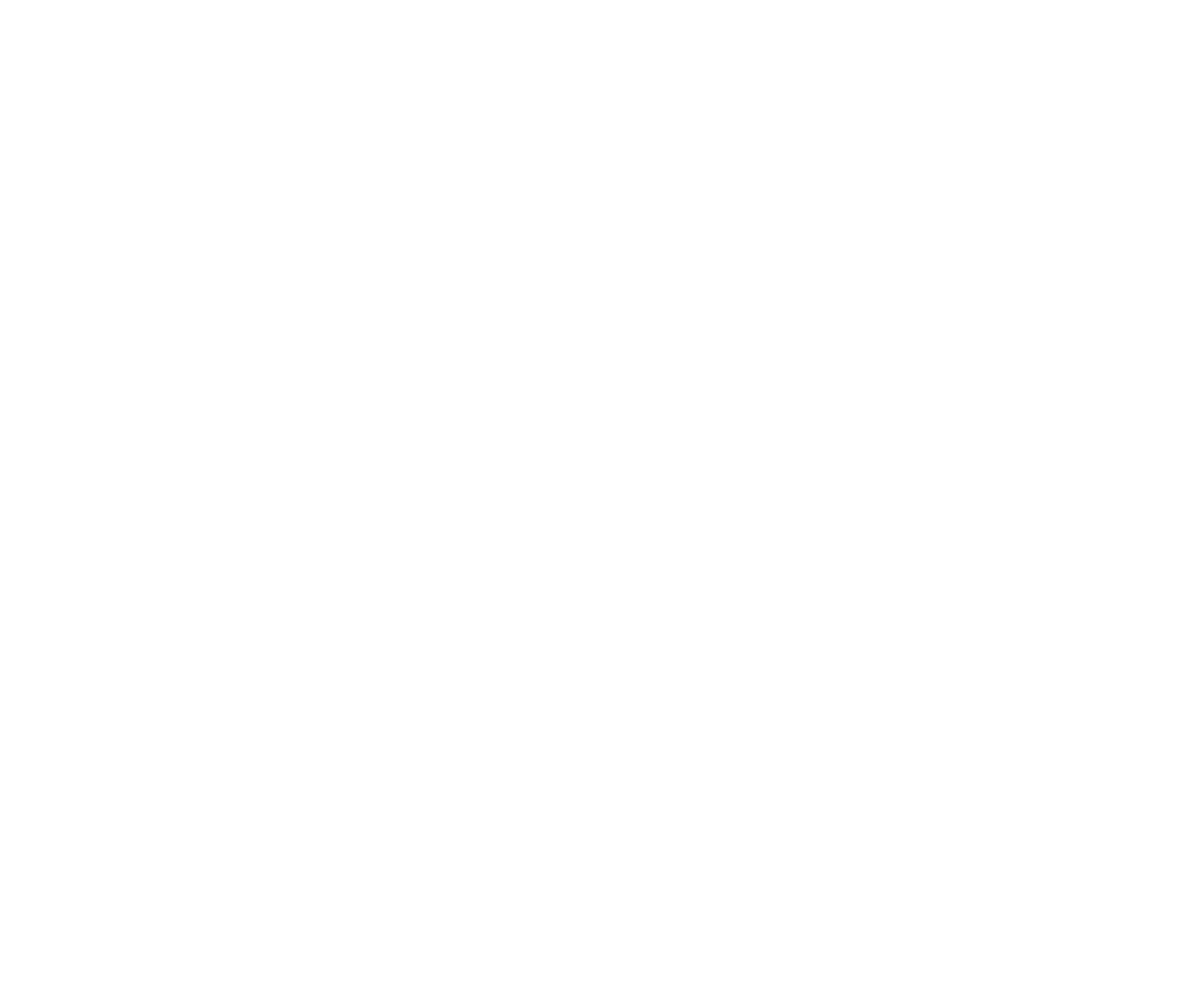
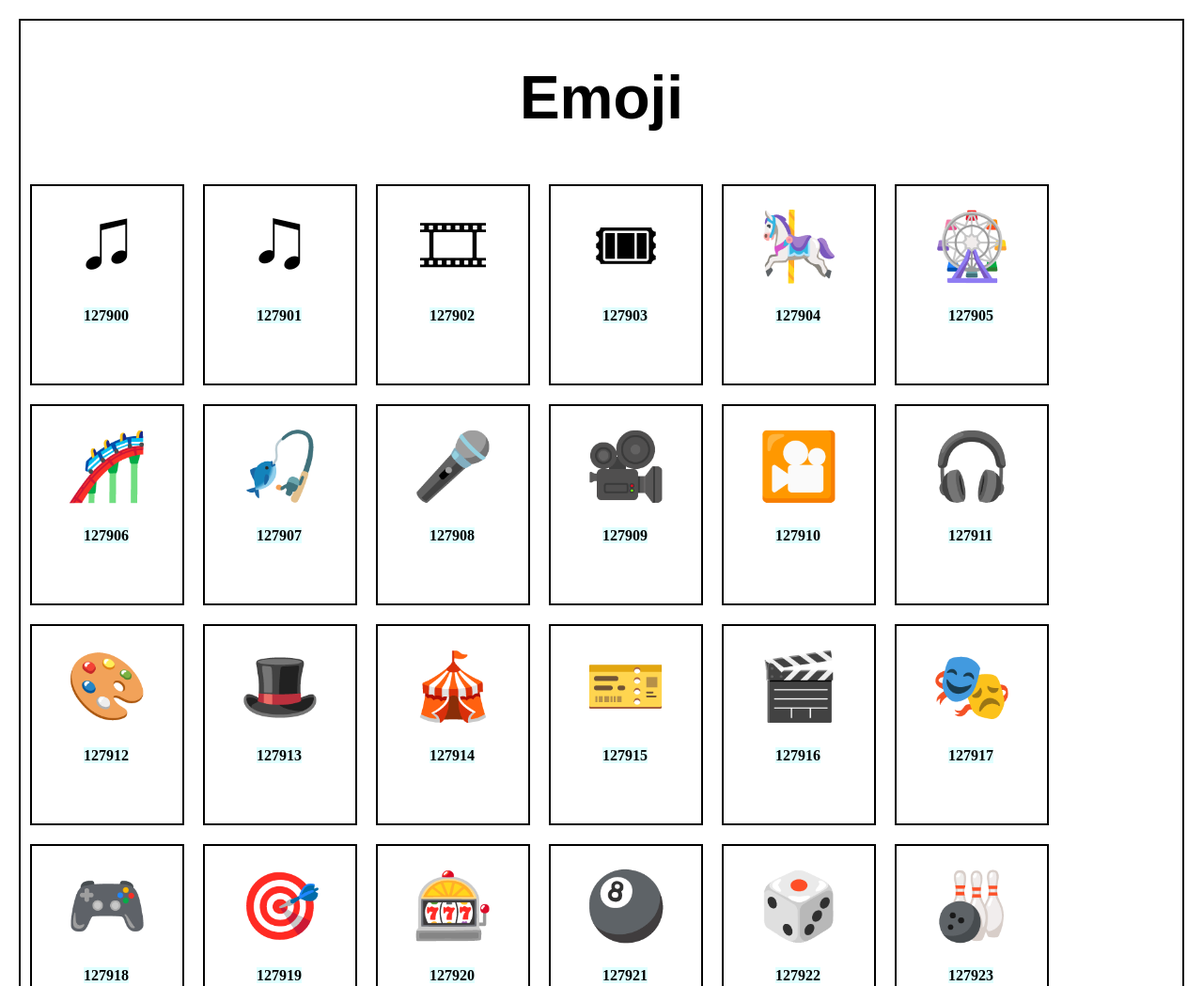
Before and after one commit to sing1556/mtm6302-exercise-1, a plain HTML site: page index.html in a window 1280 px wide. Shown: the top 1049 px of the page at 94% size. Before the commit the page ends 800 px from the top, so only its background shows below. Drawn offline with Linux system fonts and the light colour scheme.

Commit message:
add emojis

```diff
--- a/index.html
+++ b/index.html
@@ -4,9 +4,19 @@
     <meta charset="UTF-8">
     <meta http-equiv="X-UA-Compatible" content="IE=edge">
     <meta name="viewport" content="width=device-width, initial-scale=1.0">
-    <title>Document</title>
+    <link rel="stylesheet" href="style.css">
+    <title>EMOJIS</title>
 </head>
-<body>
+<body class="box">
+
+    <h1>Emoji</h1>
+
+    <div id="emojis" class="container">
+
+    </div>
+
+    <script src="script.js"></script>
+
 
 </body>
 </html>
--- a/script.js
+++ b/script.js
@@ -0,0 +1,18 @@
+const $emojis = document.getElementById('emojis')
+const emojis = []
+
+for (let i = 127900 ; i <= 127955; i++ )
+{
+  emojis.push(`
+
+<div class="emojis-container">
+
+  <div class="emojis">&#${i}</div>
+  <code class="code">${i}</code>
+
+</div>
+
+  `)
+}
+
+$emojis.innerHTML += emojis.join('')
--- a/style.css
+++ b/style.css
@@ -0,0 +1,101 @@
+html, body, div, span, applet, object, iframe,
+h1, h2, h3, h4, h5, h6, p, blockquote, pre,
+a, abbr, acronym, address, big, cite, code,
+del, dfn, em, img, ins, kbd, q, s, samp,
+small, strike, strong, sub, sup, tt, var,
+b, u, i, center,
+dl, dt, dd, ol, ul, li,
+fieldset, form, label, legend,
+table, caption, tbody, tfoot, thead, tr, th, td,
+article, aside, canvas, details, embed,
+figure, figcaption, footer, header, hgroup,
+menu, nav, output, ruby, section, summary,
+time, mark, audio, video {
+	margin: 0;
+	padding: 0;
+	border: 0;
+	font-size: 100%;
+	font: inherit;
+	vertical-align: baseline;
+}
+/* HTML5 display-role reset for older browsers */
+article, aside, details, figcaption, figure,
+footer, header, hgroup, menu, nav, section {
+	display: block;
+}
+body {
+	line-height: 1;
+}
+ol, ul {
+	list-style: none;
+}
+blockquote, q {
+	quotes: none;
+}
+blockquote:before, blockquote:after,
+q:before, q:after {
+	content: '';
+	content: none;
+}
+table {
+	border-collapse: collapse;
+	border-spacing: 0;
+}
+
+
+/* CSS style */
+
+.box {
+    border: 2px solid black;
+    padding: auto;
+    margin: 20px;
+}
+
+h1 {
+    text-align: center;
+    font-family: Arial, Helvetica, sans-serif;
+    color: black;
+    font-weight: bold;
+    font-size: 5vw;
+    padding-top: 50px;
+    padding-bottom: 50px;
+  }
+
+#emojis {
+    display: flex;
+    flex-wrap: wrap;
+}
+
+
+
+.container {
+  margin-left: auto;
+  margin-right: auto;
+}
+
+
+.code {
+  text-align: center;
+  margin: 25px;
+  background-color: lightcyan;
+  font-weight: bold;
+}
+
+
+
+.emojis-container{
+  width: 100px;
+  height: 150px;
+  border: 2px solid black;
+  padding: 30px;
+  margin: 10px;
+}
+
+
+.emojis {
+
+  font-size: 70px;
+  height: 100px;
+  text-align: center;
+
+}
```
Also changed, not shown: 1 other file.
